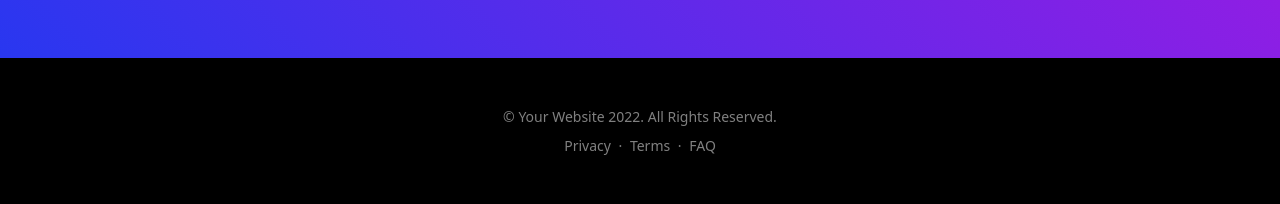
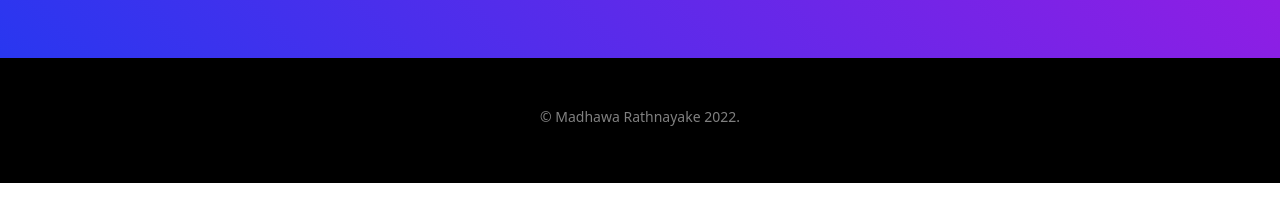
Before and after one commit to MadhawaRathnayake/Website-2, a plain HTML site: page index.html in a window 1280 px wide. Shown: the part 2497-2701 px from the top of the page. After the commit the page ends 2680 px from the top, so only its background shows below. Drawn offline with nearby package versions, Linux system fonts and the light colour scheme.

Commit message:
Update index.html

```diff
--- a/index.html
+++ b/index.html
@@ -193,12 +193,7 @@
         <footer class="bg-black text-center py-5">
             <div class="container px-5">
                 <div class="text-white-50 small">
-                    <div class="mb-2">&copy; Your Website 2022. All Rights Reserved.</div>
-                    <a href="#!">Privacy</a>
-                    <span class="mx-1">&middot;</span>
-                    <a href="#!">Terms</a>
-                    <span class="mx-1">&middot;</span>
-                    <a href="#!">FAQ</a>
+                    <div class="mb-2">&copy; Madhawa Rathnayake 2022.</div>
                 </div>
             </div>
         </footer>
```
